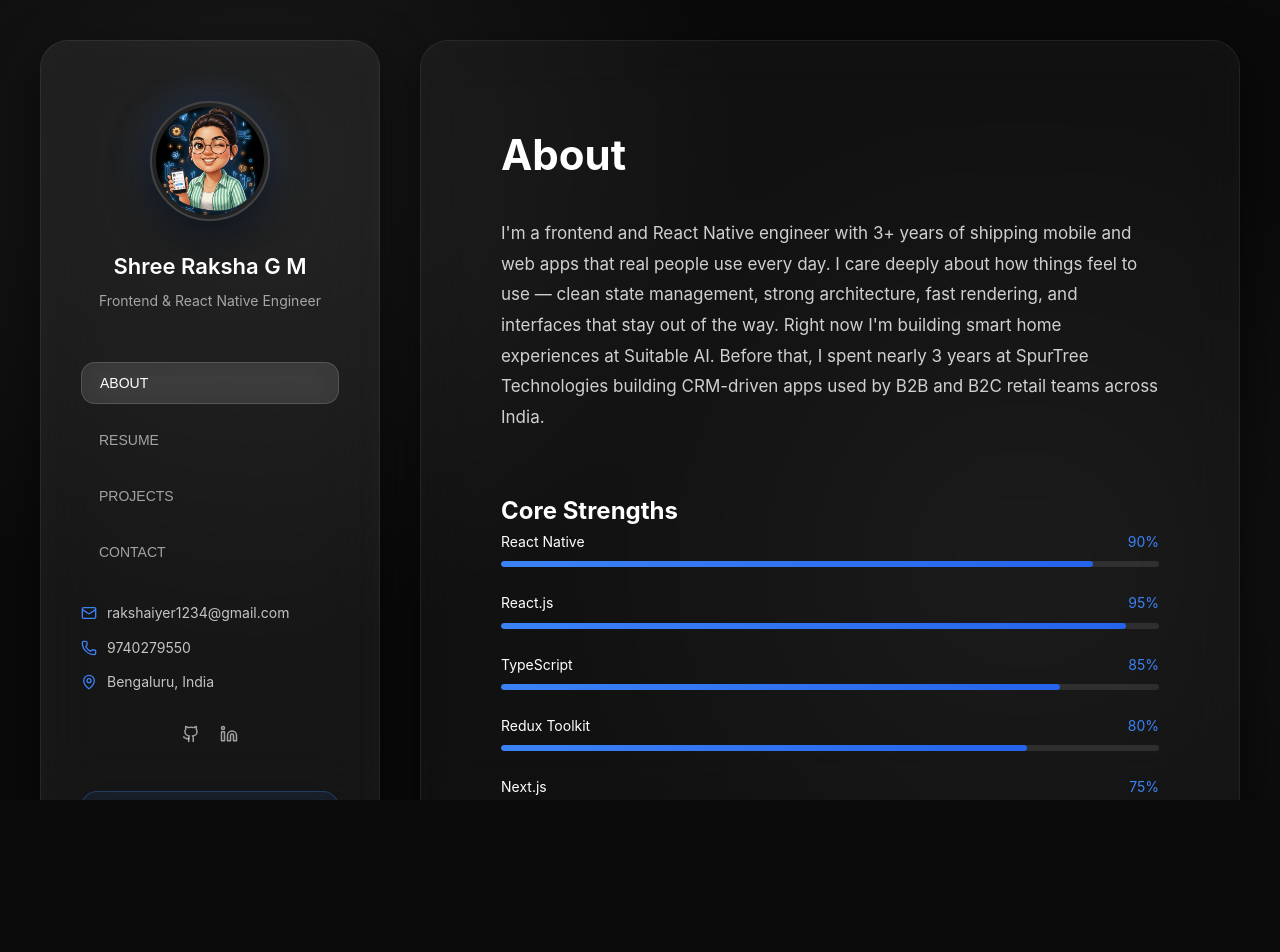
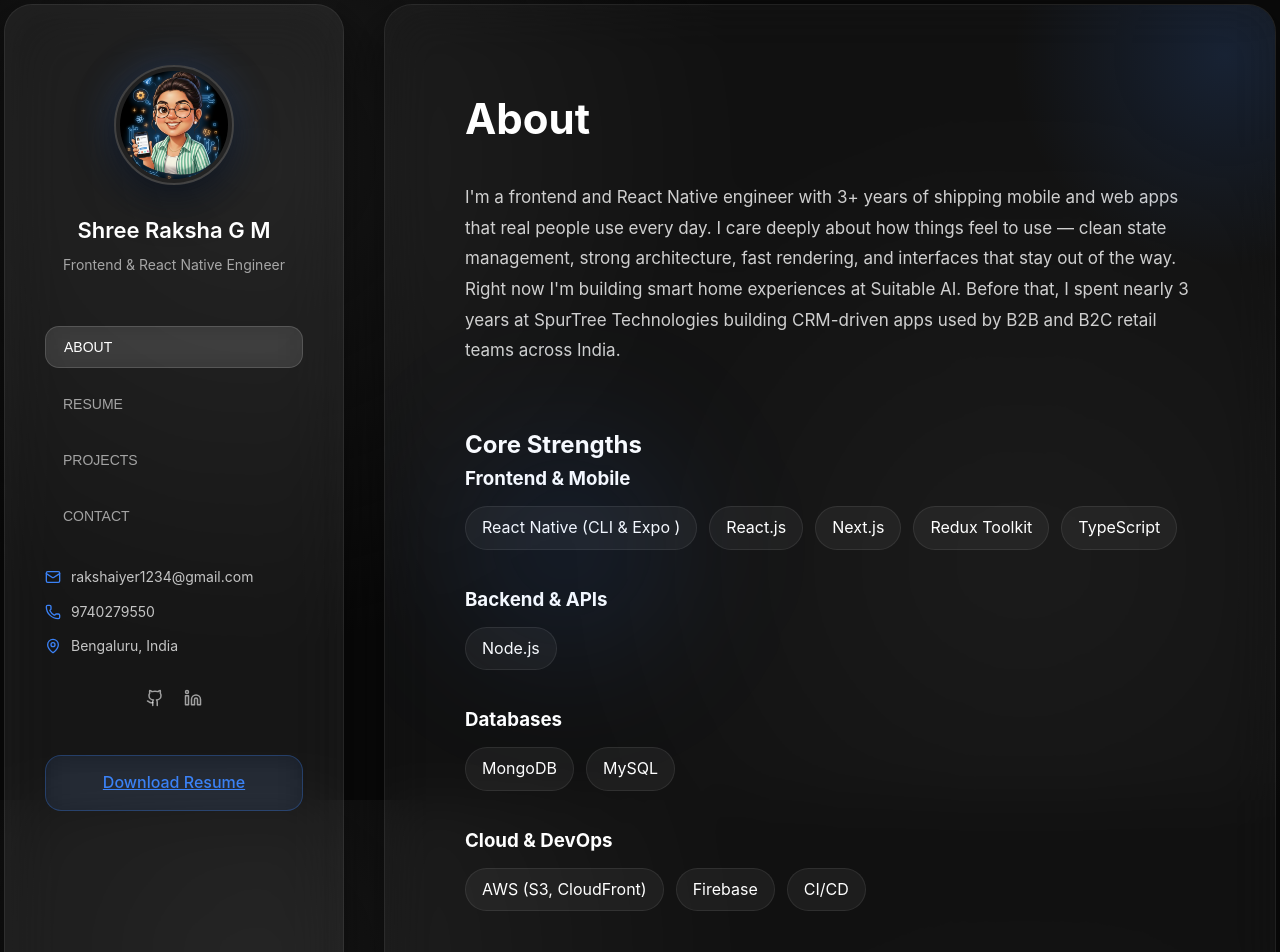
Before and after one commit to rakshaiyer/raksha-portfolio, a Next.js app: page / in a window 1280 px wide. Shown: the top 952 px of the page. Before the commit the page ends 800 px from the top, so only its background shows below. Built offline with nearby package versions, Linux system fonts and the light colour scheme.

Commit message:
analytics, fixing bugs

```diff
--- a/package.json
+++ b/package.json
@@ -9,6 +9,7 @@
     "lint": "eslint"
   },
   "dependencies": {
+    "@vercel/analytics": "^1.6.1",
     "framer-motion": "^12.34.3",
     "lucide-react": "^0.575.0",
     "next": "16.1.6",
--- a/src/app/globals.scss
+++ b/src/app/globals.scss
@@ -24,15 +24,15 @@ body {
   overflow-x: hidden;
 }
 
-/* 🚀 DESKTOP: Lock page scroll (scroll inside card) */
-@media (min-width: 901px) {
-  html, body {
-    height: 100%;
-    overflow: hidden;
-  }
-}
+/*  DESKTOP: Lock page scroll (scroll inside card) */
+// @media (min-width: 901px) {
+//   html, body {
+//     height: 100%;
+//     overflow: hidden;
+//   }
+// }
 
-/* 📱 MOBILE: Allow normal page scroll */
+/*  MOBILE: Allow normal page scroll */
 @media (max-width: 900px) {
   html, body {
     height: auto;
--- a/src/app/layout.tsx
+++ b/src/app/layout.tsx
@@ -1,3 +1,4 @@
+import { Analytics } from "@vercel/analytics/next";
 import "./globals.scss";
 
 export default function RootLayout({
@@ -7,7 +8,10 @@ export default function RootLayout({
 }) {
   return (
     <html lang="en">
-      <body>{children}</body>
+      <body>
+        {children}
+        <Analytics />
+      </body>
     </html>
   );
 }
--- a/src/components/about.module.scss
+++ b/src/components/about.module.scss
@@ -53,7 +53,31 @@
   transition: width 0.6s ease;
 }
 
+
 /* ===== GROUPED SKILLS ===== */
+
+.skillsSection {
+  margin-top: 60px;
+  position: relative;
+}
+
+.skillsSection::before {
+  content: "";
+  position: absolute;
+  width: 400px;
+  height: 400px;
+  background: radial-gradient(circle, rgba(59,130,246,0.15), transparent 60%);
+  top: -100px;
+  left: -100px;
+  filter: blur(60px);
+  animation: floatGlow 6s ease-in-out infinite alternate;
+  pointer-events: none;
+}
+
+@keyframes floatGlow {
+  from { transform: translateY(0px); }
+  to { transform: translateY(20px); }
+}
 
 .skillGroup {
   margin-bottom: 35px;
@@ -66,21 +90,22 @@
 .skillTags {
   display: flex;
   flex-wrap: wrap;
-  gap: 10px;
+  gap: 12px;
 }
 
 .tag {
-  padding: 6px 14px;
-  border-radius: 20px;
-  font-size: 13px;
-  background: rgba(255, 255, 255, 0.05);
-  border: 1px solid rgba(255, 255, 255, 0.08);
-  transition: 0.3s;
+  padding: 8px 16px;
+  border-radius: 999px;
+  background: rgba(255,255,255,0.05);
+  border: 1px solid rgba(255,255,255,0.08);
+  transition: all 0.3s ease;
 }
 
 .tag:hover {
-  border-color: #3b82f6;
-  box-shadow: 0 0 10px rgba(59, 130, 246, 0.4);
+  background: rgba(59,130,246,0.15);
+  border: 1px solid rgba(59,130,246,0.5);
+  box-shadow: 0 0 20px rgba(59,130,246,0.25);
+  transform: translateY(-3px);
 }
 
 /* ===== MOBILE ===== */
--- a/src/components/about.tsx
+++ b/src/components/about.tsx
@@ -1,3 +1,4 @@
+import { motion } from "framer-motion";
 import content from "@/data/content.json";
 import styles from "./about.module.scss";
 
@@ -6,54 +7,57 @@ type SkillGroup = {
   items: string[];
 };
 
-type CoreSkill = {
-  name: string;
-  level: number;
-};
-
 export default function About() {
-  const { about, skills } = content;
+  const { about, skills } = content as {
+    about: {
+      title: string;
+      description: string;
+    };
+    skills: {
+      groups: SkillGroup[];
+    };
+  };
 
   return (
     <div className={styles.wrapper}>
       <h1 className={styles.title}>{about.title}</h1>
       <p className={styles.description}>{about.description}</p>
 
-      {/* Core Skill Progress Bars */}
-      <div className={styles.coreSkills}>
+      <div className={styles.skillsSection}>
         <h2>Core Strengths</h2>
 
-        <div className={styles.progressWrapper}>
-          {skills.core.map((skill: CoreSkill, i: number) => (
-            <div key={i} className={styles.skillBar}>
-              <div className={styles.skillHeader}>
-                <span>{skill.name}</span>
-                <span className={styles.level}>{skill.level}%</span>
-              </div>
-
-              <div className={styles.progress}>
-                <div
-                  className={styles.progressFill}
-                  style={{ width: `${skill.level}%` }}
-                />
-              </div>
-            </div>
-          ))}
-        </div>
-      </div>
-
-      {/* Grouped Skills */}
-      <div className={styles.groupedSkills}>
         {skills.groups.map((group: SkillGroup, i: number) => (
           <div key={i} className={styles.skillGroup}>
             <h3>{group.title}</h3>
-            <div className={styles.skillTags}>
+
+            <motion.div
+              className={styles.skillTags}
+              initial="hidden"
+              whileInView="visible"
+              viewport={{ once: true }}
+              variants={{
+                hidden: {},
+                visible: {
+                  transition: {
+                    staggerChildren: 0.08,
+                  },
+                },
+              }}
+            >
               {group.items.map((item: string, j: number) => (
-                <span key={j} className={styles.tag}>
+                <motion.span
+                  key={j}
+                  className={styles.tag}
+                  variants={{
+                    hidden: { opacity: 0, y: 10 },
+                    visible: { opacity: 1, y: 0 },
+                  }}
+                  transition={{ duration: 0.35 }}
+                >
                   {item}
-                </span>
+                </motion.span>
               ))}
-            </div>
+            </motion.div>
           </div>
         ))}
       </div>
--- a/src/components/dashboard.module.scss
+++ b/src/components/dashboard.module.scss
@@ -3,10 +3,12 @@
 
 .wrapper {
   display: grid;
-  grid-template-columns: 340px 1fr;
-  height: 100vh;
-  padding: 40px;
+  grid-template-columns: 340px minmax(0, 1fr);
+  padding: 4px;
   gap: 40px;
+  box-sizing: border-box;
+  min-height: 100vh;
+
 }
 
 /* ============================= */
@@ -14,12 +16,10 @@
 /* ============================= */
 
 .sidebar {
-  border-radius: 28px;
+border-radius: 28px;
   padding: 60px 40px;
 
   backdrop-filter: blur(30px);
-  -webkit-backdrop-filter: blur(30px);
-
   background: rgba(255, 255, 255, 0.05);
   border: 1px solid rgba(255, 255, 255, 0.08);
 
@@ -29,9 +29,8 @@
 
   display: flex;
   flex-direction: column;
-  justify-content: space-between;
+
 }
-
 
 /* PROFILE */
 .profile {
@@ -41,14 +40,14 @@
 
 .profile img {
   width: 120px;
-  height: 120px;       /* MUST be equal */
-  min-width: 120px;    /* prevents flex shrink */
+  height: 120px;
+  min-width: 120px;
   min-height: 120px;
 
   border-radius: 50%;
   object-fit: cover;
 
-  aspect-ratio: 1 / 1; /* extra safety */
+  aspect-ratio: 1 / 1;
 
   border: 2px solid rgba(255,255,255,0.15);
   padding: 4px;
@@ -155,11 +154,20 @@
   box-shadow:
     0 20px 50px rgba(0, 0, 0, 0.6),
     inset 0 0 40px rgba(255, 255, 255, 0.02);
-
-  overflow-y: auto;
-  scrollbar-width: none;
+  height: 100%;
+   position: relative;
+  overflow: hidden;
 }
-
+.main::before {
+  content: "";
+  position: absolute;
+  width: 500px;
+  height: 500px;
+  background: radial-gradient(circle, rgba(59,130,246,0.15), transparent 60%);
+  top: -200px;
+  right: -200px;
+  pointer-events: none;
+}
 .social {
   margin-top: 20px;
   display: flex;
@@ -203,10 +211,14 @@
   display: none;
 }
 
-
+@media (max-width: 1200px) {
+  .wrapper {
+    padding: 25px;
+    gap: 25px;
+  }
+}
 /* ============================= */
 /* MOBILE CLEAN VERSION */
-
 /* ============================= */
 
 @media (max-width: 900px) {
@@ -218,7 +230,7 @@
     gap: 20px;
 
     height: auto;
-    min-height: 100vh;        /* IMPORTANT */
+    min-height: 100vh;
   }
 
   .sidebar {
@@ -227,8 +239,8 @@
 
     display: flex;
     flex-direction: column;
-    justify-content: flex-start;   /* FIX */
-    gap: 25px;                     /* cleaner spacing */
+    justify-content: flex-start;
+    gap: 25px;
   }
 
   .profile {
@@ -243,15 +255,15 @@
     height: 65px;
   }
 
-  .name {
+.name {
     font-size: 18px;
     margin: 0;
+    line-height: 1.2;
   }
 
   .role {
     font-size: 13px;
-    opacity: 0.7;
-    margin: 0;
+    margin-top: 4px;
   }
 
   .nav {
@@ -287,7 +299,7 @@
   .main {
     padding: 30px 20px;
     border-radius: 22px;
-    overflow: visible;   /* mobile scrolls page, not card */
+    overflow: visible;
   }
   .mobileBack {
     display: flex;
--- a/src/components/dashboard.tsx
+++ b/src/components/dashboard.tsx
@@ -63,8 +63,10 @@ export default function DashboardLayout() {
               alt="Profile Avatar"
               className={styles.avatar}
             />
-            <h2 className={styles.name}>{profile.name}</h2>
-            <p className={styles.role}>{profile.role}</p>
+            <div className={styles.profileText}>
+              <h2 className={styles.name}>{profile.name}</h2>
+              <p className={styles.role}>{profile.role}</p>
+            </div>
           </div>
 
           <div className={styles.nav}>
@@ -97,6 +99,7 @@ export default function DashboardLayout() {
               <span>{profile.location}</span>
             </div>
           </div>
+
 
           <div className={styles.social}>
             {profile.social?.map((item, i) => (
--- a/src/data/content.json
+++ b/src/data/content.json
@@ -17,42 +17,26 @@
     "description": "I'm a frontend and React Native engineer with 3+ years of shipping mobile and web apps that real people use every day. I care deeply about how things feel to use — clean state management, strong architecture, fast rendering, and interfaces that stay out of the way. Right now I'm building smart home experiences at Suitable AI. Before that, I spent nearly 3 years at SpurTree Technologies building CRM-driven apps used by B2B and B2C retail teams across India."
   },
 "skills": {
-  "core": [
-    { "name": "React Native", "level": 90 },
-    { "name": "React.js", "level": 95 },
-    { "name": "TypeScript", "level": 85 },
-    { "name": "Redux Toolkit", "level": 80 },
-    { "name": "Next.js", "level": 75 },
-    { "name": "Node.js", "level": 50 }
-  ],
   "groups": [
     {
-      "title": "Languages",
-      "items": ["JavaScript", "TypeScript", "HTML", "CSS"]
+      "title": "Frontend & Mobile",
+      "items": ["React Native (CLI & Expo )", "React.js", "Next.js", "Redux Toolkit", "TypeScript"]
     },
     {
-      "title": "Frameworks",
-      "items": ["React Native (Expo)", "React.js", "Redux Toolkit", "Node.js"]
-    },
-    {
-      "title": "SDKs & Integrations",
-      "items": ["SFDC", "CustomerGlu", "HyperVerge", "Vispera", "WebEngage", "Okta", "Stripe"]
+      "title": "Backend & APIs",
+      "items": ["Node.js"]
     },
     {
       "title": "Databases",
-      "items": ["MySQL", "MongoDB"]
+      "items": ["MongoDB", "MySQL"]
     },
     {
       "title": "Cloud & DevOps",
       "items": ["AWS (S3, CloudFront)", "Firebase", "CI/CD"]
     },
     {
-      "title": "Tools & Methodologies",
-      "items": ["Git", "GitHub", "Bitbucket", "Jira", "Agile", "SCRUM", "SDLC"]
-    },
-    {
-      "title": "UI/UX",
-      "items": ["Figma", "Light/Dark Mode", "Localization"]
+      "title": "Integrations",
+      "items": ["SFDC", "CustomerGlu", "HyperVerge", "Vispera", "WebEngage", "Okta", "Stripe"]
     }
   ]
 },
```
Also changed, not shown: 1 other file (tests, documents, lock files or other folders).
